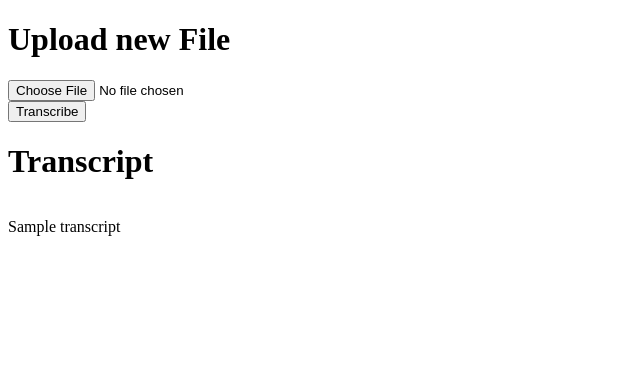
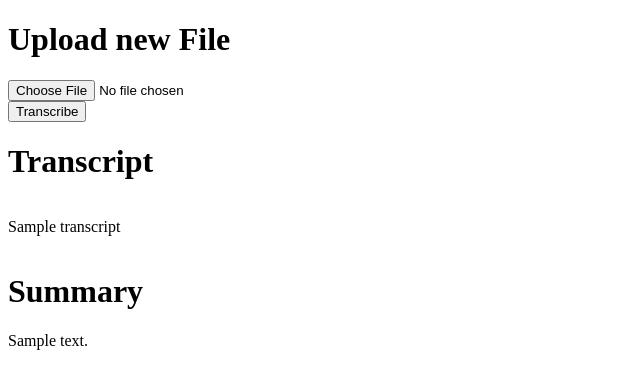
Before and after one commit to kalyani179/Automatic-Notes-Generator, a Flask app: template templates/index.html in a window 1280 px wide. Shown: the top 389 px of the page, without its empty margins (0-640 px from the left). Run offline with Flask 3, Linux system fonts and the light colour scheme; the template is opened without the code that fills it: most values are stand-ins (such as "Sample title", 1, 10 or a date in 2020).

Commit message:
Completed Functionality

```diff
--- a/app.py
+++ b/app.py
@@ -1,11 +1,16 @@
 from flask import Flask, render_template, request, redirect
 import speech_recognition as sr
+from text_summarizer import summarizer,punctuator
+
+
 
 app = Flask(__name__)
 
 
 @app.route("/", methods=["GET", "POST"])
 def index():
+    text=""
+    speechSummary=""
     transcript = ""
     if request.method == "POST":
         print("FORM DATA RECEIVED")
@@ -23,8 +28,10 @@ def index():
             with audioFile as source:
                 data = recognizer.record(source)
             transcript = recognizer.recognize_google(data, key=None)
+            text = punctuator(transcript)
+            speechSummary = summarizer(text)
 
-    return render_template('index.html', transcript=transcript)
+    return render_template('index.html', transcript=transcript,speechSummary=speechSummary)
 
 
 if __name__ == "__main__":
--- /dev/null
+++ b/tempCodeRunnerFile.py
@@ -0,0 +1 @@
+speechSummary
--- a/templates/index.html
+++ b/templates/index.html
@@ -25,8 +25,14 @@
             </div>
 
         </div>
+        <div id="speechSummaryContainer">
+            <h1>Summary</h1>
+            <p id="speechSummary">{{ speechSummary }}</p>
+        </div>
         {% endif %}
+
     </div>
+
 
 </body>
 
--- a/templates/summary.html
+++ b/templates/summary.html
@@ -5,6 +5,7 @@
     <meta charset="UTF-8">
     <meta name="viewport" content="width=device-width, initial-scale=1.0">
     <link rel="stylesheet" href="https://cdn.jsdelivr.net/npm/bootstrap@4.4.1/dist/css/bootstrap.min.css" integrity="sha384-Vkoo8x4CGsO3+Hhxv8T/Q5PaXtkKtu6ug5TOeNV6gBiFeWPGFN9MuhOf23Q9Ifjh" crossorigin="anonymous">
+    <link rel="stylesheet" href="{{ url_for('static', filename='styles.css') }}" />
     <title>Document</title>
 </head>
 
@@ -12,6 +13,9 @@
 <body>
     <h1> SUMMARY </h1>
 
+    <script src="https://code.jquery.com/jquery-3.4.1.slim.min.js" integrity="sha384-J6qa4849blE2+poT4WnyKhv5vZF5SrPo0iEjwBvKU7imGFAV0wwj1yYfoRSJoZ+n" crossorigin="anonymous"></script>
+    <script src="https://cdn.jsdelivr.net/npm/popper.js@1.16.0/dist/umd/popper.min.js" integrity="sha384-Q6E9RHvbIyZFJoft+2mJbHaEWldlvI9IOYy5n3zV9zzTtmI3UksdQRVvoxMfooAo" crossorigin="anonymous"></script>
+    <script src="https://cdn.jsdelivr.net/npm/bootstrap@4.4.1/dist/js/bootstrap.min.js" integrity="sha384-wfSDF2E50Y2D1uUdj0O3uMBJnjuUD4Ih7YwaYd1iqfktj0Uod8GCExl3Og8ifwB6" crossorigin="anonymous"></script>
 </body>
 
 </html>
--- a/text_summarizer.py
+++ b/text_summarizer.py
@@ -7,16 +7,15 @@ from transformers import T5Tokenizer, TFT5ForConditionalGeneration
 tokenizer = T5Tokenizer.from_pretrained('SJ-Ray/Re-Punctuate')
 model = TFT5ForConditionalGeneration.from_pretrained('SJ-Ray/Re-Punctuate')
 
-input_text = """what is time dilation will according to Einstein special theory of relativity the difference in the ellipse time as measured by two clocks is called time dilation simply remember that time dilation is the slowing down of time in different frame of reference time dilation occurs due to difference in relative velocity and difference in gravitational field for example consider a man standing on the earth and another man travelling in the space shape let the time on the earth is 5 and the time in the space ship is also 5 o'clock in physics the man standing on the earth is one frame of reference and the main travelling in the space ship is another frame of reference the time appears normal for both men and their respective frame of reference I mean for the man standing on the earth the time is 5:00"""
-inputs = tokenizer.encode("punctuate: " + input_text, return_tensors="tf")
-result = model.generate(inputs)
+test = ""
 
-decoded_output = tokenizer.decode(result[0], skip_special_tokens=True)
+def punctuator(input_text):
+  inputs = tokenizer.encode("punctuate: " + input_text, return_tensors="tf")
+  result = model.generate(inputs)
+  decoded_output = tokenizer.decode(result[0], skip_special_tokens=True)
+  return decoded_output
 
-test = decoded_output
-print(test)
-
-def summarizer():
+def summarizer(test):
   stopwords = list(STOP_WORDS)
   # print(stopwords)
   # print(punctuation)
@@ -58,6 +57,5 @@ def summarizer():
   select_len = int(len(sent_tokens) * 0.3)
   summary = nlargest(select_len,sent_scores,key=sent_scores.get)
   final_summary= [word.text for word in summary]
-  summary = ' '.join(final_summary)
-  return summary
-print(summarizer())
+  speech_summary = ' '.join(final_summary)
+  return speech_summary
```
